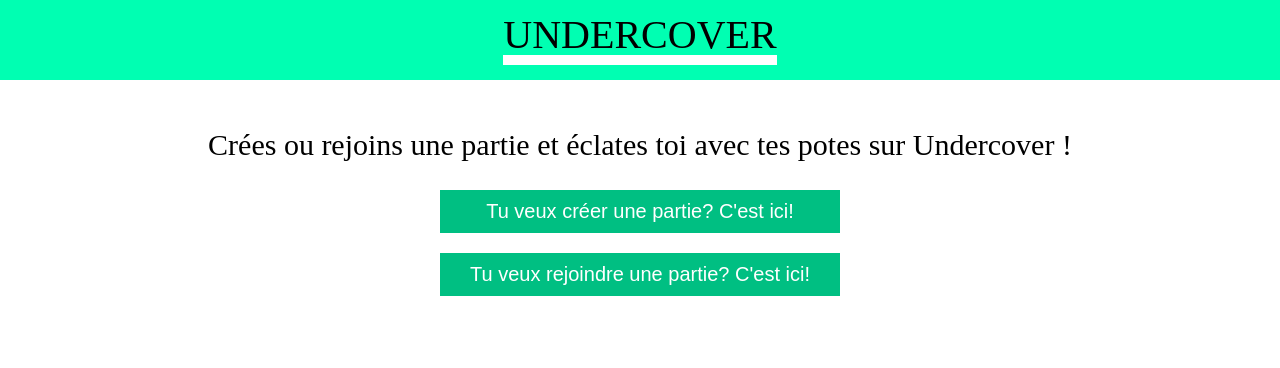
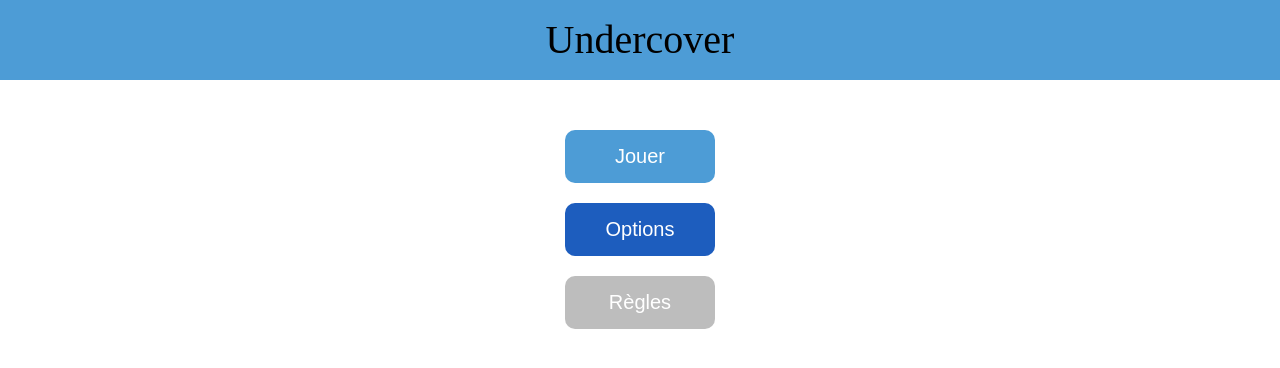
Before and after one commit to clb-app/undercover_frontend_react, a React (Create React App) app: page / in a window 1280 px wide. Shown: the top 368 px of the page. Built offline with nearby package versions, Linux system fonts and the light colour scheme.

Commit message:
LaunchParty-screen created and Home screen updated

```diff
--- a/src/App.css
+++ b/src/App.css
@@ -2,6 +2,10 @@
 
 /* COLORS */
 :root {
+  --blue: #4d9cd6;
+  --dark-blue: #1d5dbe;
+  --grey: #bdbdbd;
+  --light-grey: #e9eaeb;
   --green: #00ffb2;
   --green-dark: #00bf82;
 }
--- a/src/App.js
+++ b/src/App.js
@@ -9,12 +9,12 @@ import "./App.css";
 
 // import des containers
 import Home from "./containers/Home";
+import LaunchParty from "./containers/LaunchParty";
 import NewParty from "./containers/NewParty";
 import JoinParty from "./containers/JoinParty";
 import Party from "./containers/Party";
 
 // import des composants
-import Header from "./components/Header";
 import Footer from "./components/Footer";
 
 // const api = "http://localhost:3001"; // local
@@ -53,17 +53,14 @@ const App = () => {
 
   return (
     <Router>
-      <Header />
-      <div className="wrapper">
       <Switch>
+        <Route path="/jouer">
+          <LaunchParty />
+        </Route>
         <Route path="/new">
-            <NewParty
-              player={player}
-              api={api}
-              setPlayerToken={setPlayerToken}
-            />
+          <NewParty player={player} api={api} setPlayerToken={setPlayerToken} />
         </Route>
-          <Route path="/join">
+        <Route path="/rejoindre">
           <JoinParty
             player={player}
             api={api}
@@ -82,7 +79,6 @@ const App = () => {
           <Home player={player} setReload={setReload} />
         </Route>
       </Switch>
-      </div>
       {/* <Footer /> */}
     </Router>
   );
--- a/src/components/Button.css
+++ b/src/components/Button.css
@@ -1,9 +1,9 @@
 button {
   border: none;
-  background-color: var(--green-dark);
   font-size: 20px;
-  padding: 10px;
+  padding: 15px;
   cursor: pointer;
   margin-bottom: 20px;
   color: #fff;
+  border-radius: 10px;
 }
--- a/src/components/Button.js
+++ b/src/components/Button.js
@@ -3,9 +3,9 @@ import React from "react";
 // import CSS
 import "./Button.css";
 
-const Button = ({ title, onClick, width }) => {
+const Button = ({ title, onClick, width, bgcColor }) => {
   return (
-    <button onClick={onClick} style={{ width }}>
+    <button onClick={onClick} style={{ width, backgroundColor: bgcColor }}>
       {title}
     </button>
   );
--- a/src/components/Header.css
+++ b/src/components/Header.css
@@ -1,6 +1,6 @@
 /* HEADER component */
 .Header {
-  background-color: var(--green);
+  background-color: var(--blue);
   height: 80px;
   /* text-align: center; */
   display: flex;
@@ -9,5 +9,5 @@
   margin-bottom: 50px;
 }
 .Header-title {
-  border-bottom: 10px solid #fff;
+  /* border-bottom: 10px solid #fff; */
 }
--- a/src/components/Header.js
+++ b/src/components/Header.js
@@ -3,10 +3,11 @@ import React from "react";
 // import CSS
 import "./Header.css";
 
-const Header = () => {
+const Header = ({ title, rightTitle }) => {
   return (
     <header className="Header">
-      <h1 className="Header-title">UNDERCOVER</h1>
+      <h1 className="Header-title">{title}</h1>
+      <h2 className="Header-rightTitle">{rightTitle}</h2>
     </header>
   );
 };
--- a/src/containers/Home.js
+++ b/src/containers/Home.js
@@ -5,6 +5,7 @@ import { useState } from "react";
 import "./Home.css";
 
 // import des composants
+import Header from "../components/Header";
 import Button from "../components/Button";
 
 const Home = ({ player, setReload }) => {
@@ -18,31 +19,42 @@ const Home = ({ player, setReload }) => {
     setIsAlreadyReloaded(true);
   }
 
-  const handleNewParty = () => {
-    history.push("/new");
+  const handlePlay = () => {
+    history.push("/jouer");
   };
 
-  const handleJoinParty = () => {
-    history.push("/join");
+  const handleOptions = () => {
+    history.push("/options");
+  };
+
+  const handleRules = () => {
+    history.push("/regles");
   };
 
   return (
     <div className="Home">
-      <h2 className="Home-title">
-        Crées ou rejoins une partie et éclates toi avec tes potes sur Undercover
-        !
-      </h2>
-      <div className="Home-buttons-container">
-        <Button
-          title="Tu veux créer une partie? C'est ici!"
-          onClick={handleNewParty}
-          width="400px"
-        />
-        <Button
-          title="Tu veux rejoindre une partie? C'est ici!"
-          onClick={handleJoinParty}
-          width="400px"
-        />
+      <Header title="Undercover" />
+      <div className="wrapper">
+        <div className="Home-buttons-container">
+          <Button
+            title="Jouer"
+            onClick={handlePlay}
+            bgcColor="var(--blue)"
+            width="150px"
+          />
+          <Button
+            title="Options"
+            onClick={handleOptions}
+            bgcColor="var(--dark-blue)"
+            width="150px"
+          />
+          <Button
+            title="Règles"
+            onClick={handleRules}
+            bgcColor="var(--grey)"
+            width="150px"
+          />
+        </div>
       </div>
     </div>
   );
--- /dev/null
+++ b/src/containers/LaunchParty.js
@@ -0,0 +1,31 @@
+import React from "react";
+import { useHistory } from "react-router-dom";
+
+// import CSS
+import "./LaunchParty.css";
+
+// import des composants
+import Header from "../components/Header";
+import Button from "../components/Button";
+
+const LaunchParty = () => {
+  const history = useHistory();
+
+  const handleNewParty = () => {
+    history.push("/new");
+  };
+
+  const handleJoinParty = () => {
+    history.push("/join");
+  };
+
+  return (
+    <div className="LauchParty">
+      <Header title="Jouer" rightTitle="Undercover" />
+      <Button title="Créer" onClick={handleNewParty} width="400px" />
+      <Button title="Rejoindre" onClick={handleJoinParty} width="400px" />
+    </div>
+  );
+};
+
+export default LaunchParty;
```
Also changed, not shown: src/containers/LaunchParty.css (added). Lines whose indentation alone changed are shown as unchanged.
